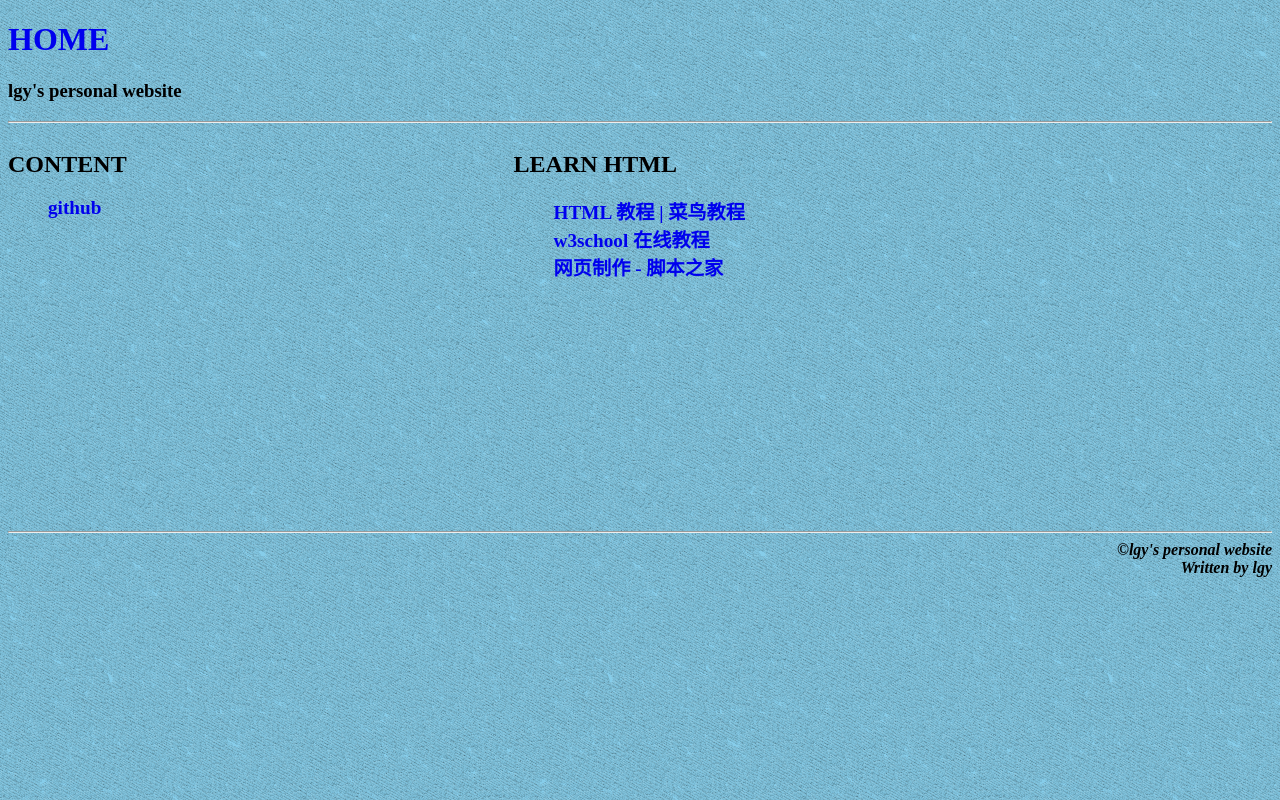
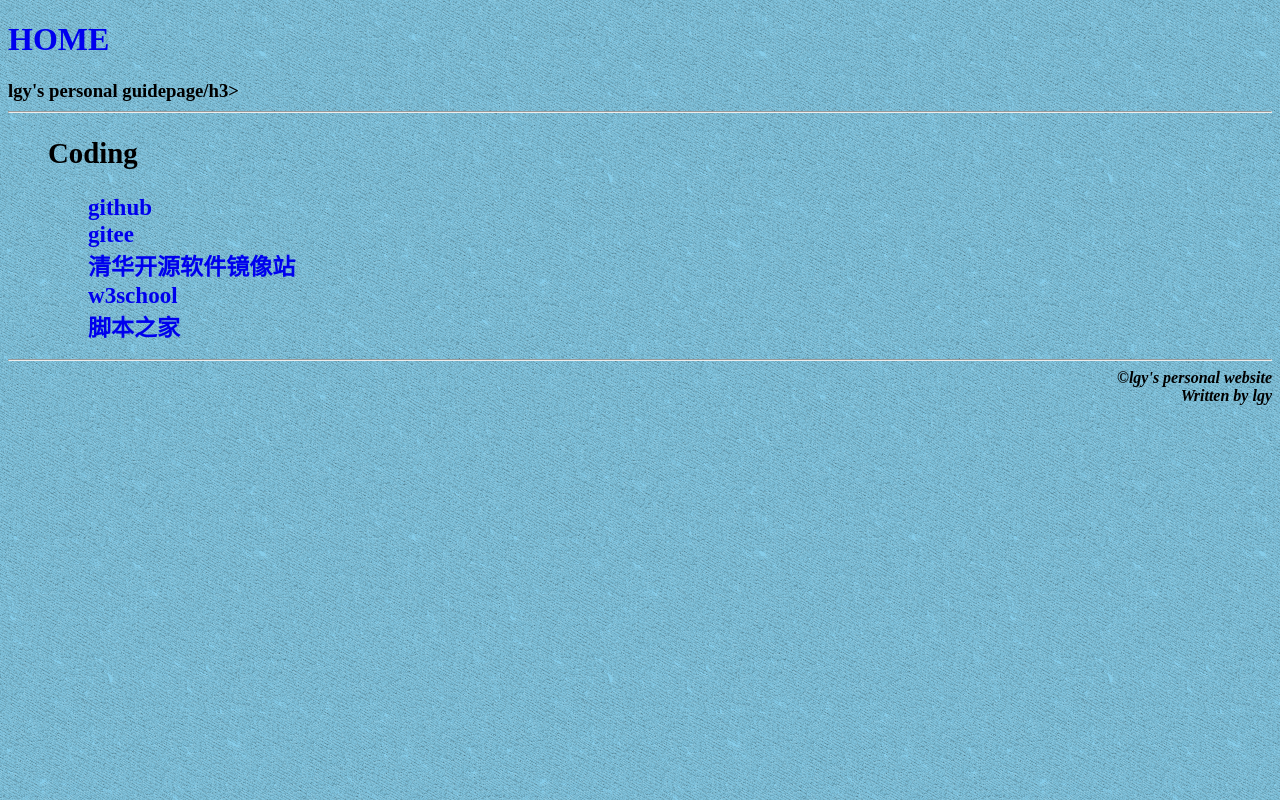
Before and after one commit to lgy2003/wp, a plain HTML site: page index.html in a window 1280 px wide. Drawn offline with Linux system fonts and the light colour scheme.

Commit message:
update index.html

```diff
--- a/index.html
+++ b/index.html
@@ -2,7 +2,7 @@
 <html lang="zh-CN">
 	<head>
 		<meta charset="UTF-8">
-		<title>HOME | lgy's personal website</title>
+		<title>lgy's personal guidepage</title>
 		<link rel="shortcut icon" href="pic/logo.ico" type="image/x-icon" />
 		<link rel="icon" href="pic/logo.ico" type="image/x-icon" />
 		<link rel="stylesheet" href="src/style.css" type="text/css" />
@@ -10,32 +10,28 @@
 	<body background="pic/bg.png">
 		<header>
 			<h1><a href="index.html">HOME</a></h1>
-			<h3>lgy's personal website</h3>
+			<h3>lgy's personal guidepage/h3>
 			<hr>
 		</header>
-		<div id="left">
-			<h2>CONTENT</h2>
+		<div>
 			<nav>
-				<ul>
-					<li> </li>
-					<li><a href="https://github.com/lgy2003/w/" target="_blank">github</a></li>
-				</ul>
-			</nav>
-		</div>
-		<div id="right">
-			<h2>LEARN&nbsp;HTML</h2>
-			<nav>
-				<ul>
-					<li><a href="https://www.runoob.com/html/html-tutorial.html" target="_blank">HTML 教程 | 菜鸟教程</a></li>
-					<li><a href="https://www.w3school.com.cn/" target="_blank">w3school 在线教程</a></li>
-					<li><a href="https://www.jb51.net/web/" target="_blank">网页制作 - 脚本之家</a></li>
-				</ul>
+			<ul>
+				<li><h2>Coding</h2>
+					<ul>
+						<li><a href="https://github.com/" target="_blank">github</a></li>
+						<li><a href="https://gitee.com/" target="_blank">gitee</a></li>
+						<li><a href="https://mirrors.tuna.tsinghua.edu.cn/" target="_blank">清华开源软件镜像站</a></li>
+						<li><a href="https://w3school.com.cn/" target="_blank">w3school</a></li>
+						<li><a href="https://www.jb51.net/" target="_blank">脚本之家</a></li>
+					</ul>
+				</li>
+			</ul>
 			</nav>
 		</div>
 		<footer>
 			<hr>
 			<address>
-				&copy;<a href="index.html">lgy's personal website</a><br>
+				<a href="index.html"></a>&copy;lgy's personal website</a><br>
 				<a href="mailto:lgy20030908@163.com">Written by lgy</a>
 			</address>
 		</footer>
```
